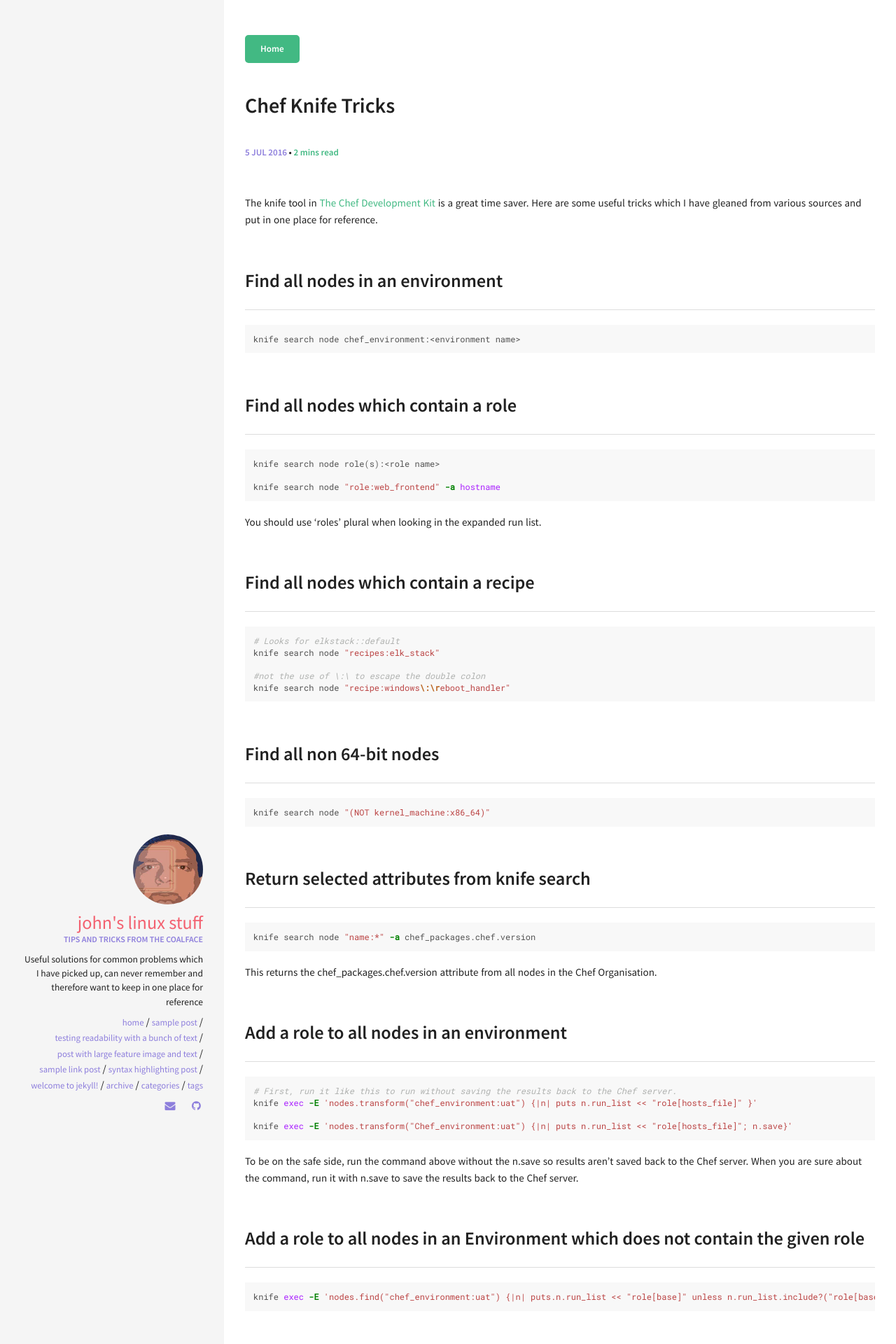
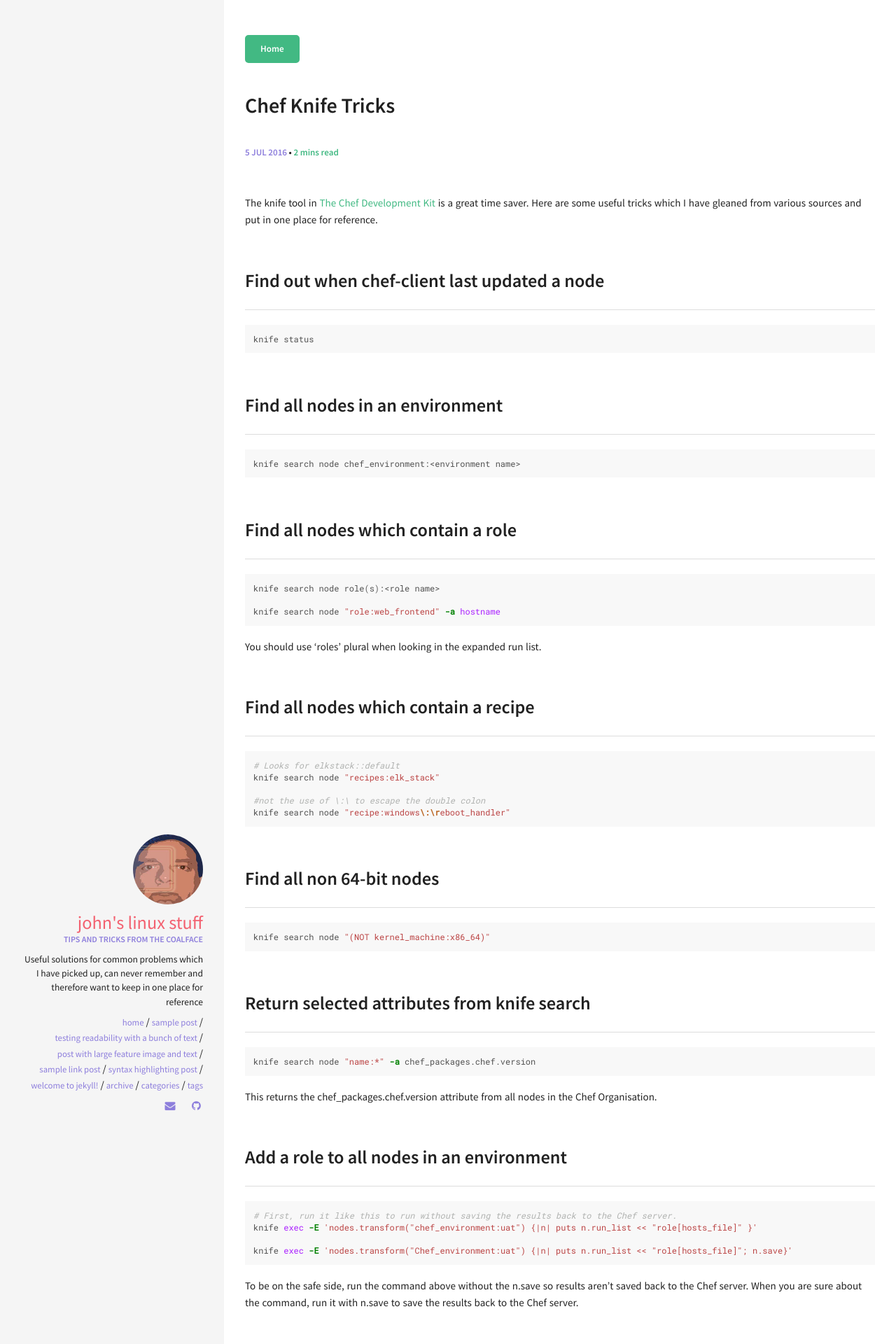
Before and after one commit to jehudson/gonad_blog, a Jekyll site: the page built from _posts/2016-07-05-chef-knife-tricks.md, in a window 1280 px wide. Shown: the top 1920 px of the page at 70% size. Built offline with Jekyll 4.4.1, drawn with Linux system fonts in a browser that asks for light colours.

Commit message:
update post

````diff
--- a/_posts/2016-07-05-chef-knife-tricks.md
+++ b/_posts/2016-07-05-chef-knife-tricks.md
@@ -8,6 +8,11 @@ comments: true
 
 
 The knife tool in [The Chef Development Kit](https://downloads.chef.io/chefdk "Chef Development Kit Download") is a great time saver. Here are some useful tricks which I have gleaned from various sources and put in one place for reference.
+
+## Find out when chef-client last updated a node
+```bash
+knife status
+```
 
 ## Find all nodes in an environment
 ```bash
````
